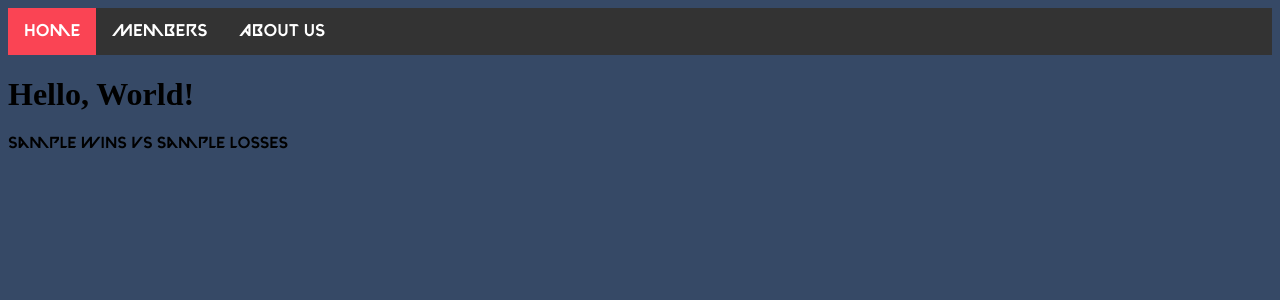
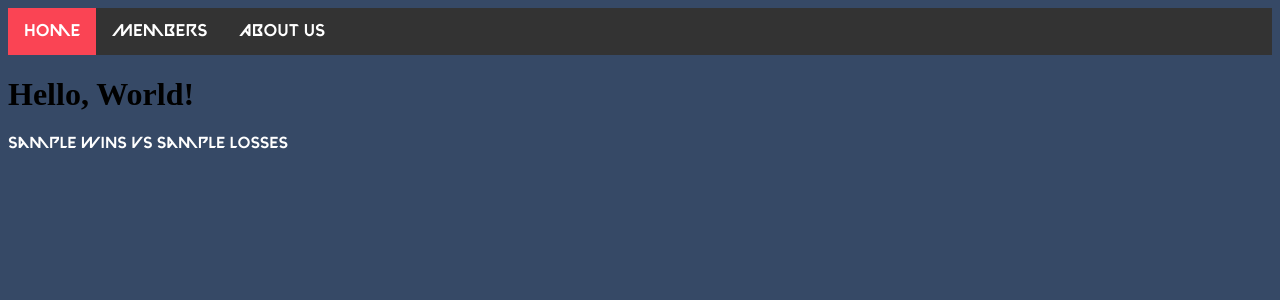
Before and after one commit to christeng12/valorant-wnt, a Flask app: template templates/home.html in a window 1280 px wide. Shown: the top 300 px of the page. Run offline with Flask 2, Linux system fonts and the light colour scheme; the template is opened without the code that fills it: most values are stand-ins (such as "Sample title", 1, 10 or a date in 2020).

Commit message:
font fixes

```diff
--- /dev/null
+++ b/static/styles/home.css
@@ -0,0 +1,17 @@
+@font-face {
+    font-family: VALORANT;
+    src: url('fonts/VALORANT-Regular.eot');
+    src: url('fonts/VALORANT-Regular.eot?#iefix') format('embedded-opentype'),
+        url('fonts/VALORANT-Regular.woff2') format('woff2'),
+        url('fonts/VALORANT-Regular.woff') format('woff'),
+        url('fonts/VALORANT-Regular.ttf') format('truetype'),
+        url('fonts/VALORANT-Regular.svg#VALORANT-Regular') format('svg');
+    font-weight: normal;
+    font-style: normal;
+    font-display: swap;
+}
+
+p {
+    font-family: VALORANT;
+    color: white;
+}
--- a/templates/home.html
+++ b/templates/home.html
@@ -4,20 +4,7 @@
 
 {% block content %}
 
-<style>
-@font-face {
-  font-family: VALORANT;
-  src: url('fonts/VALORANT-Regular.eot');
-  src: url('fonts/VALORANT-Regular.eot?#iefix') format('embedded-opentype'),
-      url('fonts/VALORANT-Regular.woff2') format('woff2'),
-      url('fonts/VALORANT-Regular.woff') format('woff'),
-      url('fonts/VALORANT-Regular.ttf') format('truetype'),
-      url('fonts/VALORANT-Regular.svg#VALORANT-Regular') format('svg');
-  font-weight: normal;
-  font-style: normal;
-  font-display: swap;
-}
-</style>
+<link type="text/css" rel="stylesheet" href="{{url_for('static', filename='styles/home.css')}}"/>
 
 <div id="react-root"></div>
 
@@ -26,7 +13,7 @@
 
 <div class="scoreboard">
 
-<p style="font-family: VALORANT"> {{ wins }} vs {{ losses }}</p>
+<p> {{ wins }} vs {{ losses }}</p>
 
 </div>
 {% endblock %}
```
